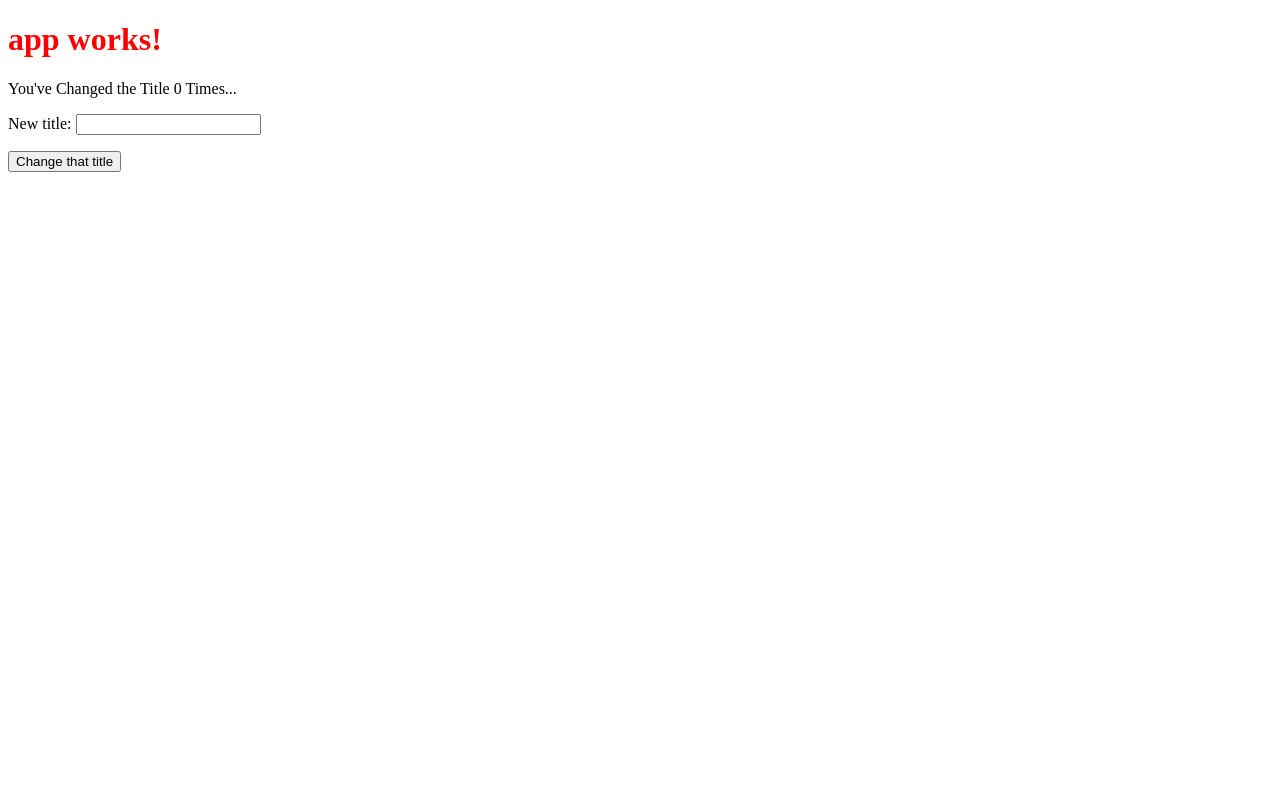
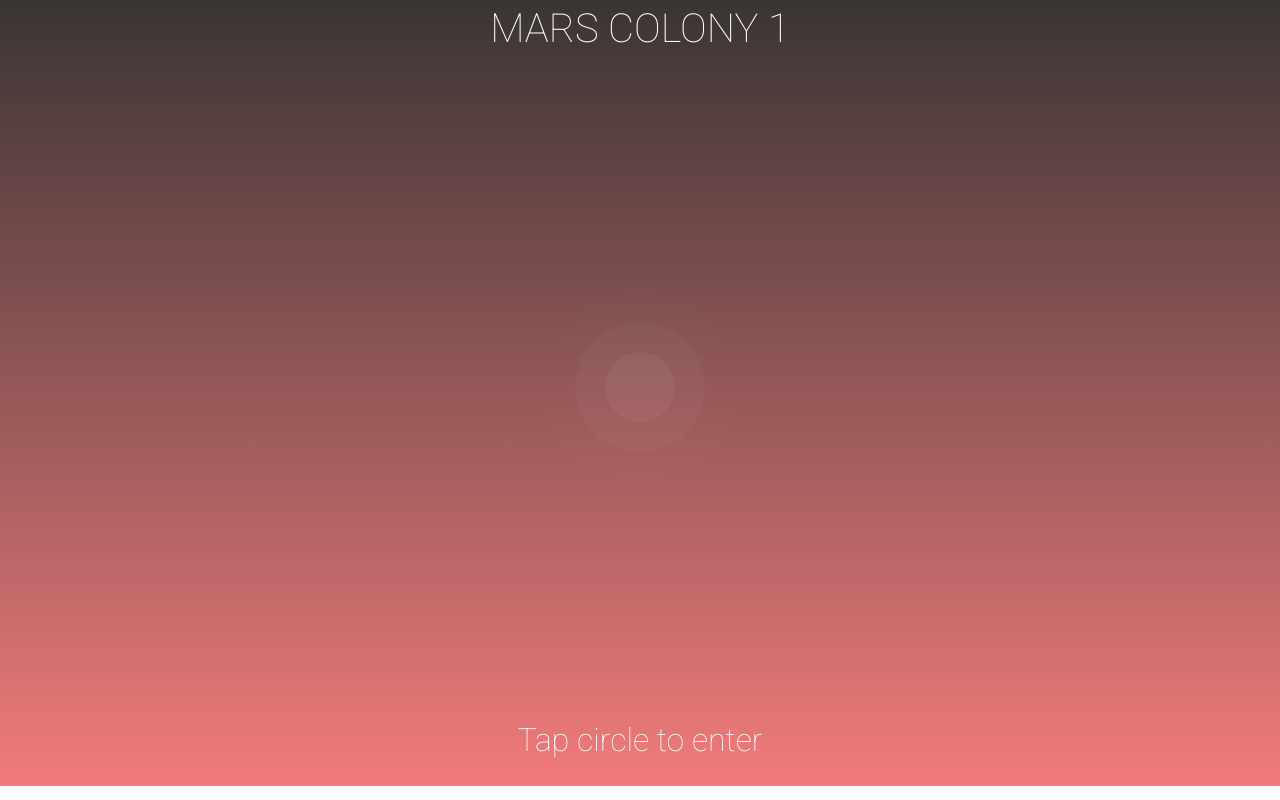
Before and after one commit to MisterPeddler/mars-colony, an Angular app: page / in a window 1280 px wide. Built offline with nearby package versions, Linux system fonts and the light colour scheme.

Commit message:
finished animated button

```diff
--- a/src/app/app.component.ts
+++ b/src/app/app.component.ts
@@ -3,25 +3,15 @@ import { Component } from '@angular/core';
 @Component({
   selector: 'app-root',
   template: `
-    <h1 style="color: red">{{ title }}</h1>
-    <p> You've Changed the Title {{clickCount}} Times...</p>
-    <p>New title: <input [(ngModel)]="newTitle"></p>
-    <button (click)="changeTitle();">Change that title</button>
+   <!-- Mars Colony
+   <a routerLink = "/register">Register page</a>
+   <a routerLink = "/encounters">Encounters page</a>
+   <a routerLink = "/report">Report page</a>
+   <a routerLink = "/notfound">Not Found Page</a> -->
+   <router-outlet></router-outlet>
   `,
   styleUrls: ['./app.component.css']
 })
 export class AppComponent {
-  title = 'app works!';
-  newTitle = '';
-  clickCount= 0;
-  changeTitle(event) {
-
-      this.title = this.newTitle;
-      this.clickCount++;
-      this.newTitle = '';
 
   }
-
-
-
-}
--- a/src/app/home/home.component.css
+++ b/src/app/home/home.component.css
@@ -0,0 +1,85 @@
+.home-comp{
+    background:linear-gradient(#343332, #f27b7b);
+    height:100%;
+    width:100%;
+
+    display: flex;
+    flex-direction: column;
+    justify-content: space-between;
+    /*align-items: space-between;*/
+    /*position:relative;*/
+}
+
+h1,h2{
+    display:inline;
+    text-align: center;
+    font-size: 2rem;
+    font-weight:100;
+    color:white;
+}
+
+h1{
+    text-transform: uppercase;
+    font-size: 2.5rem;
+}
+
+.enter-button {
+
+    margin:0 auto;
+
+    border-radius:50%;
+    background: rgba(255, 255, 255, 0.5);
+
+    width:70px;
+    height:70px;
+    /*opacity: 0;*/
+    box-shadow:
+    0 0 0 20px rgba(255, 255, 255, 0.025),
+    0 0 0 40px rgba(255, 255, 255, 0),
+    0 0 0 60px rgba(255, 255, 255, 0);
+
+
+    animation: button-pulse 3s infinite;
+    /*animation-name: button-pulse;
+    animation-duration: 4s;*/
+}
+
+@keyframes button-pulse{
+
+    0%  {
+    background: rgba(255, 255, 255, 0.0);
+    box-shadow:
+    0 0 0 20px rgba(255, 255, 255, 0.1),
+    0 0 0 40px rgba(255, 255, 255, 0.1),
+    0 0 0 60px rgba(255, 255, 255, 0.1);
+    }
+
+    25%  {
+    background: rgba(255, 255, 255, 0.025);
+    box-shadow:
+    0 0 0 30px rgba(255, 255, 255, 0.075),
+    0 0 0 50px rgba(255, 255, 255, 0.075),
+    0 0 0 70px rgba(255, 255, 255, 0.075);
+    }
+    50%  {
+    background: rgba(255, 255, 255, 0.05);
+    box-shadow:
+    0 0 0 30px rgba(255, 255, 255, 0.05),
+    0 0 0 50px rgba(255, 255, 255, 0.05),
+    0 0 0 80px rgba(255, 255, 255, 0.0);
+    }
+    75%  {
+    background: rgba(255, 255, 255, 0.075);
+    box-shadow:
+    0 0 0 30px rgba(255, 255, 255, 0.025),
+    0 0 0 60px rgba(255, 255, 255, 0.0),
+    0 0 0 70px rgba(255, 255, 255, 0.0);
+    }
+    100% {
+    background: rgba(255, 255, 255, 0.1);
+    box-shadow:
+    0 0 0 40px rgba(255, 255, 255, 0.0),
+    0 0 0 50px rgba(255, 255, 255, 0.0),
+    0 0 0 70px rgba(255, 255, 255, 0.0);
+    }
+}
--- a/src/app/home/home.component.html
+++ b/src/app/home/home.component.html
@@ -1,3 +1,11 @@
-<p>
-  home works!
-</p>
+<div class="home-comp">
+
+<h1>Mars Colony 1</h1>
+
+
+<a class = "enter-button" routerLink = "/register"></a>
+
+
+<h2>Tap circle to enter</h2>
+
+</div>
--- a/src/index.html
+++ b/src/index.html
@@ -4,11 +4,15 @@
   <meta charset="utf-8">
   <title>MarsColony</title>
   <base href="/">
-
+  <link href="https://fonts.googleapis.com/css?family=Roboto:100,300,400" rel="stylesheet">
   <meta name="viewport" content="width=device-width, initial-scale=1">
   <link rel="icon" type="image/x-icon" href="favicon.ico">
 </head>
 <body>
-  <app-root>Loading...</app-root>
+
+  <div class = "app-wrap">
+    <app-root>Loading...</app-root>
+  </div>
+
 </body>
 </html>
--- a/src/styles.css
+++ b/src/styles.css
@@ -1 +1,13 @@
 /* You can add global styles to this file, and also import other style files */
+
+body{
+    margin:-22px 0 0 0;
+    padding:0;
+}
+.app-wrap{
+    width:100%;
+    height:101vh;
+    padding:0;
+    margin:0;
+    font-family: 'Roboto', sans-serif;
+}
```
